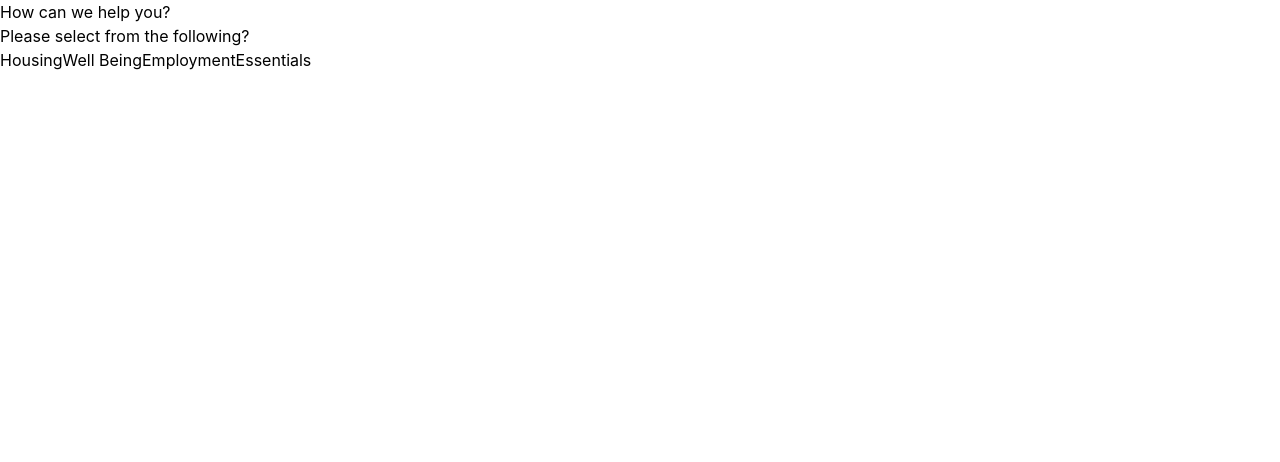
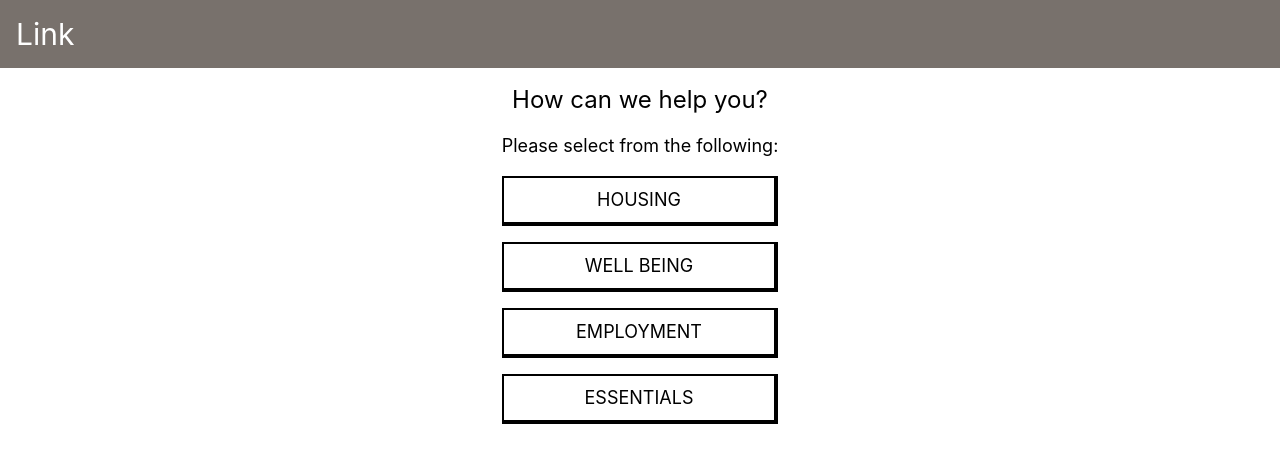
Before and after one commit to Change-Ahead/link-tool-app, a React (Vite) app: page / in a window 1280 px wide. Shown: the top 462 px of the page. Built offline with nearby package versions, Linux system fonts and the light colour scheme.

Commit message:
Styling (#15)
* Style homepage

* Style question pages

* markup

Co-authored-by: Matt Barnfield <matt.barnfield@softwire.com>

```diff
--- a/src/index.css
+++ b/src/index.css
@@ -9,9 +9,23 @@ body {
     sans-serif;
   -webkit-font-smoothing: antialiased;
   -moz-osx-font-smoothing: grayscale;
+  @apply text-lg;
 }
 
-code {
-  font-family: source-code-pro, Menlo, Monaco, Consolas, 'Courier New',
-    monospace;
+h1 {
+  @apply text-3xl;
 }
+
+h2 {
+  @apply text-2xl;
+  @apply text-center;
+  @apply mb-4;
+}
+
+h3 {
+  @apply mb-4;
+}
+
+a {
+  @apply hover:underline;
+}
--- /dev/null
+++ b/src/pages/LandingPage.css
@@ -0,0 +1,16 @@
+.homepage-button {
+    @apply uppercase;
+    @apply text-center;
+    @apply mb-4;
+    @apply p-2;
+    @apply border-black;
+    @apply border-t-2;
+    @apply border-l-2;
+    @apply border-r-4;
+    @apply border-b-4;
+
+    @apply hover:border-t-4;
+    @apply hover:border-l-4;
+    @apply hover:border-r-2;
+    @apply hover:border-b-2;
+}
--- a/src/pages/LandingPage.tsx
+++ b/src/pages/LandingPage.tsx
@@ -2,15 +2,19 @@ import React from "react";
 import {questions} from "../constants";
 import {Question} from "../types/Question";
 import {Link} from "react-router-dom";
+import Page from "./Page";
+import "./LandingPage.css";
 
 function LandingPage() {
-    const LinkButton = (question: Question) => <Link to={question.link}>{question.name}</Link>;
+    const LinkButton = (question: Question) => <Link to={question.link} className="homepage-button">{question.name}</Link>;
 
-    return <div>
-        <h2>How can we help you?</h2>
-        <h3>Please select from the following?</h3>
-        {questions.map(LinkButton)}
-    </div>;
+    return <Page>
+        <div className="flex flex-col">
+            <h2>How can we help you?</h2>
+            <h3>Please select from the following:</h3>
+            {questions.map(LinkButton)}
+        </div>
+    </Page>;
 }
 
 export default LandingPage;
--- /dev/null
+++ b/src/pages/Page.tsx
@@ -0,0 +1,19 @@
+import React from "react";
+import { Link } from "react-router-dom";
+
+const Page: React.FC<{children: React.ReactNode}> = ({children}) => (
+    <>
+        <header className="w-full bg-stone-500 p-4 text-white mb-4">
+            <Link to="/">
+                <h1>Link</h1>
+            </Link>
+        </header>
+        <main className="w-full flex justify-center">
+            <div className="max-w-sm">
+                {children}
+            </div>
+        </main>
+    </>
+);
+
+export default Page;
--- a/src/questions/BaseQuestionPage.tsx
+++ b/src/questions/BaseQuestionPage.tsx
@@ -1,6 +1,8 @@
 import React, {useState} from "react";
 import {Question} from "../types/Question";
 import {Link} from "react-router-dom";
+import Page from "../pages/Page";
+import "./QuestionPage.css";
 
 function BaseQuestionPage({question}: {question: Question}) {
     const [checkedState, setCheckedState] = useState(
@@ -25,30 +27,34 @@ function BaseQuestionPage({question}: {question: Question}) {
         updateSearchLink(`/search?${searchParams.toString()}`);
     };
 
-    return <div>
-        <div>{question.name}</div>
-        <div>Checkboxes</div>
-        {question.checkboxes.map((checkbox, index) => {
-            return (
-                <li key={index}>
-                    <div className="toppings-list-item">
-                        <div className="left-section">
+    return <Page>
+        <div className="flex flex-col">
+            <h2>How can we help you?</h2>
+            <h3>Please select from the following:</h3>
+            <div className="category">{question.name}</div>
+            <div className="pl-4 pr-4">
+                {question.checkboxes.map((checkbox, index) => (
+                    <div className="mb-4" key={checkbox}>
+                        <label className="cursor-pointer">
                             <input
                                 type="checkbox"
                                 id={`${question.id}-checkbox-${index}`}
                                 name={checkbox}
                                 value={checkbox}
+                                className="mr-4 cursor-pointer"
                                 checked={checkedState[index]}
                                 onChange={() => handleOnChange(index)}
                             />
-                            <label htmlFor={`custom-checkbox-${index}`}>{checkbox}</label>
-                        </div>
+                            {checkbox}
+                        </label>
                     </div>
-                </li>
-            );
-        })}
-        <Link to={"/"}>Back</Link>
-        <Link to={searchLink}>Next</Link>
-    </div>;
+                ))}
+            </div>
+            <div className="flex flex-row justify-between bottom-0 absolute w-full p-4 max-w-sm left-1/2 transform -translate-x-1/2">
+                <Link to={"/"}>{"<"} Back</Link>
+                <Link to={searchLink}>Next {">"}</Link>
+            </div>
+        </div>
+    </Page>;
 }
 export default BaseQuestionPage;
--- /dev/null
+++ b/src/questions/QuestionPage.css
@@ -0,0 +1,13 @@
+.category {
+    @apply uppercase;
+    @apply text-center;
+    @apply mb-4;
+    @apply p-2;
+    @apply border-black;
+    @apply border-t-2;
+    @apply border-l-2;
+    @apply border-r-4;
+    @apply border-b-4;
+    @apply bg-blue-300;
+    @apply w-72;
+}
```
